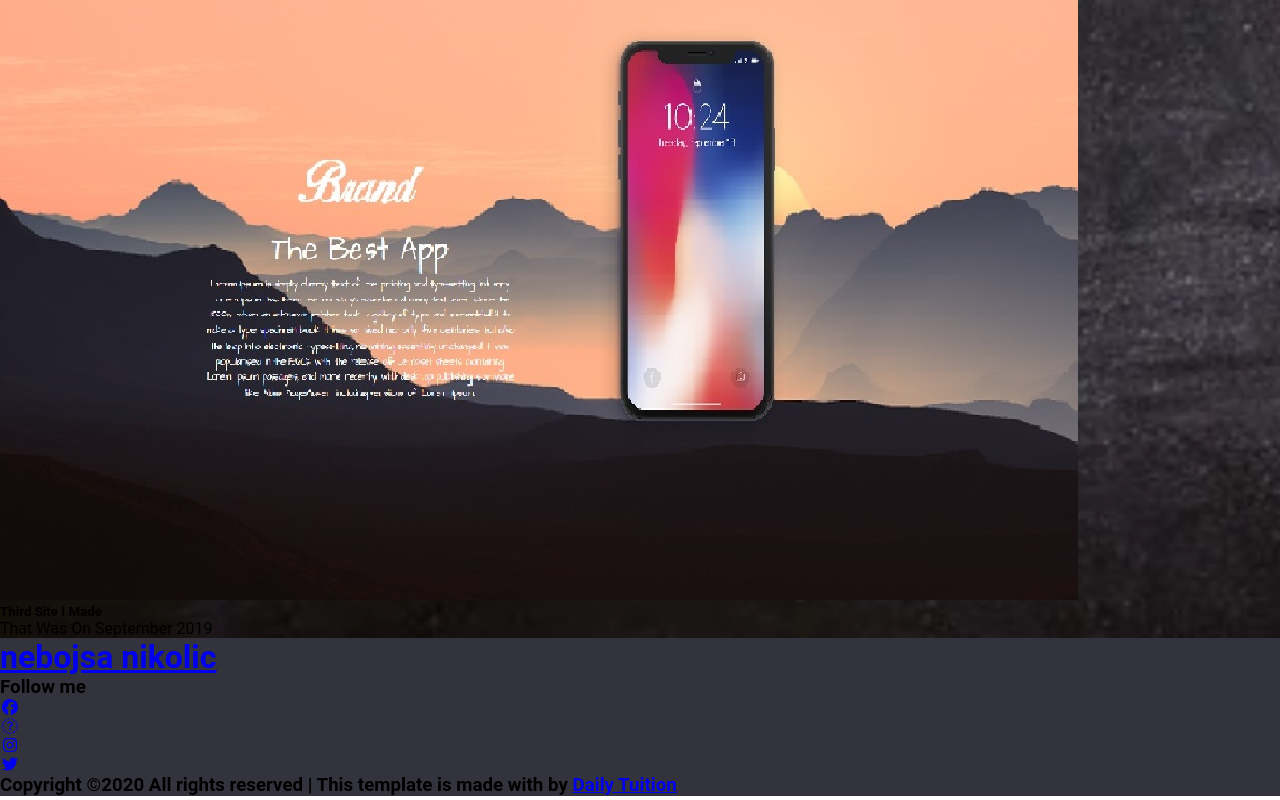
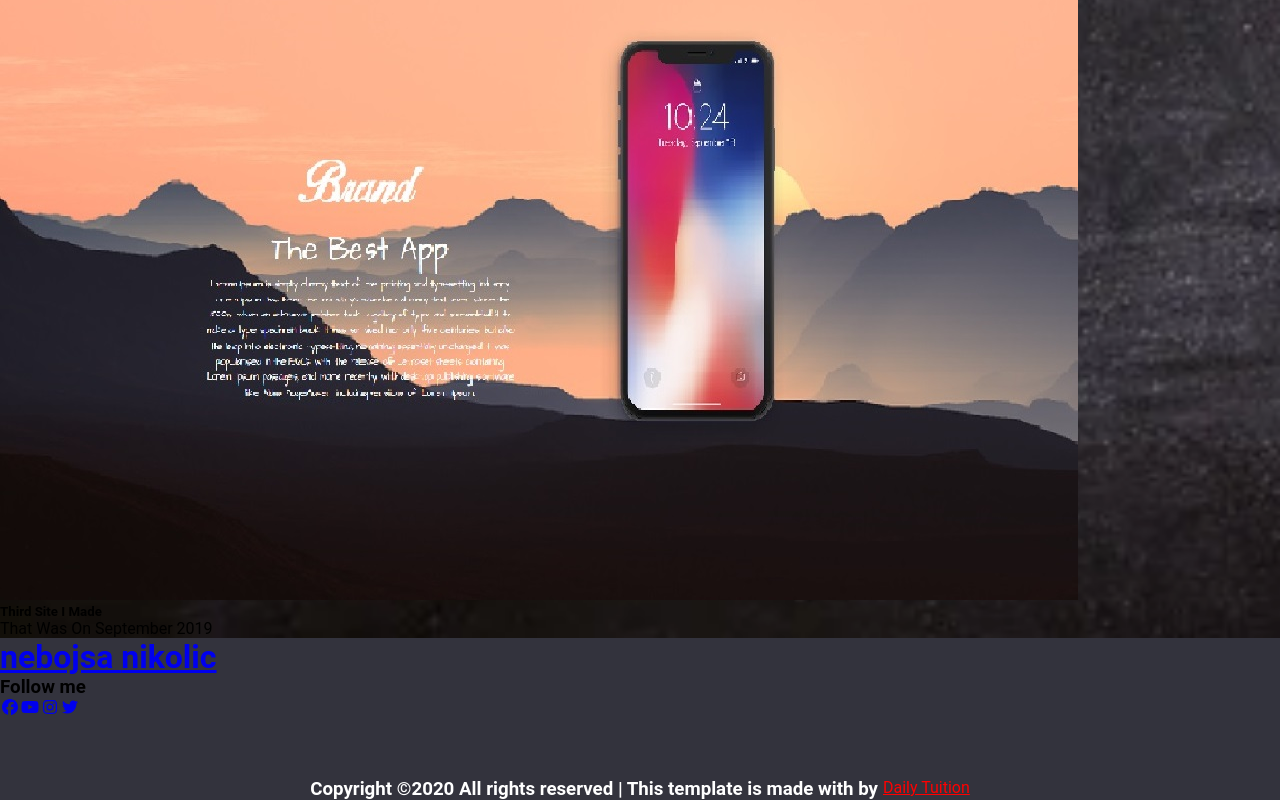
Before and after one commit to inquityy1/Patching-Portfolio-Site, a plain HTML site: page index.html in a window 1280 px wide. Shown: the part 2078-2878 px from the top of the page. Drawn offline with nearby package versions, Linux system fonts and the light colour scheme; files whose address does not match are found by name.

Commit message:
end header and starting footer section

```diff
--- a/css/global.css
+++ b/css/global.css
@@ -110,7 +110,7 @@ main {
 	.nav-links {
 		padding:  0 20px;
 		flex: 1 0 auto;
-		display: flex;
+		display: flex !important;
 		justify-content: flex-start;
 		flex: wrap;
 		align-self: center;
@@ -135,7 +135,34 @@ main {
 }
 
 /* Footer */
-
 .footer-container {
 	background-color: rgb(51, 51, 61);
 }
+
+.follow-me {
+	padding: 10px;
+	justify-content: center;
+}
+
+.social {
+	display: flex;
+	min-height: 10vh;
+	list-style-type: none;
+	justify-content: ;
+}
+
+.copyrights {
+	display: flex;
+	color: white;
+	justify-content: center;
+}
+
+.copyrights a{
+	color: red;
+	margin-left: 5px;
+	flex-wrap: wrap;
+}
+
+.copyrights a:hover{
+	text-decoration: none;
+}
--- a/index.html
+++ b/index.html
@@ -121,18 +121,17 @@
         <footer>
 			<div class="footer-container">
                 <a href="#"><h1>nebojsa <span>nikolic</span></h1></a>
+    			<h3 class="text-uppercase">Follow me</h3>
 				<ul class="social">
-					<h3 class="text-uppercase">Follow me</h3>
 					<li><a href="#"><i class="fab fa-facebook"></i></a></li>
-                    <li><a href="#"><i class="fab fa-yourube"></i></a></li>
+                    <li><a href="#"><i class="fab fa-youtube"></i></a></li>
                     <li><a href="#"><i class="fab fa-instagram"></i></a></li>
                     <li><a href="#"><i class="fab fa-twitter"></i></a></li>
                 </ul>
+
 				<div class="copyrights">
-					<h3 class="para">
-						Copyright ©2020 All rights reserved | This template is made with by
-						<a href="#"><span>Daily Tuition</span></a>
-                    </h3>
+					<h3 class="para">Copyright ©2020 All rights reserved | This template is made with by</h3>
+                    <a href="#">Daily Tuition</a>
 				</div>
 			</div>
 		</footer>
```
